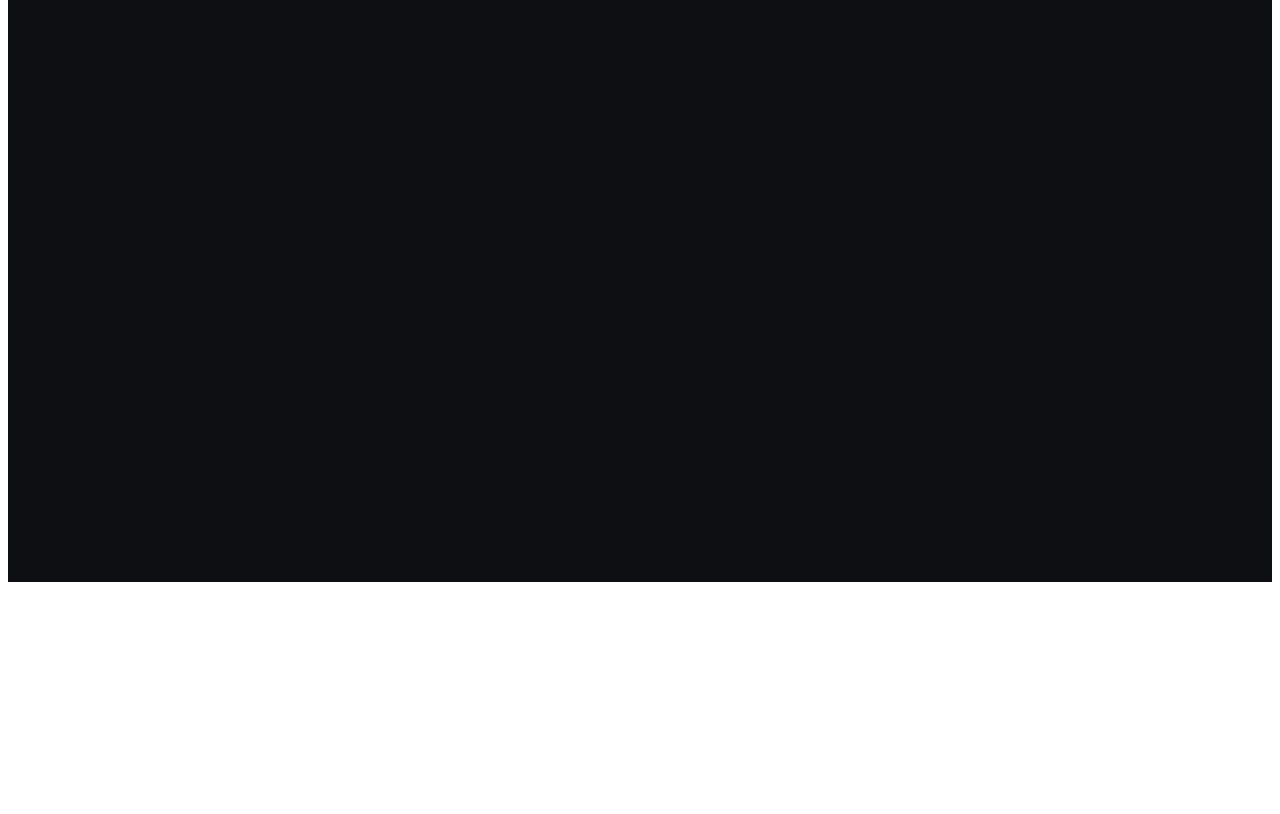
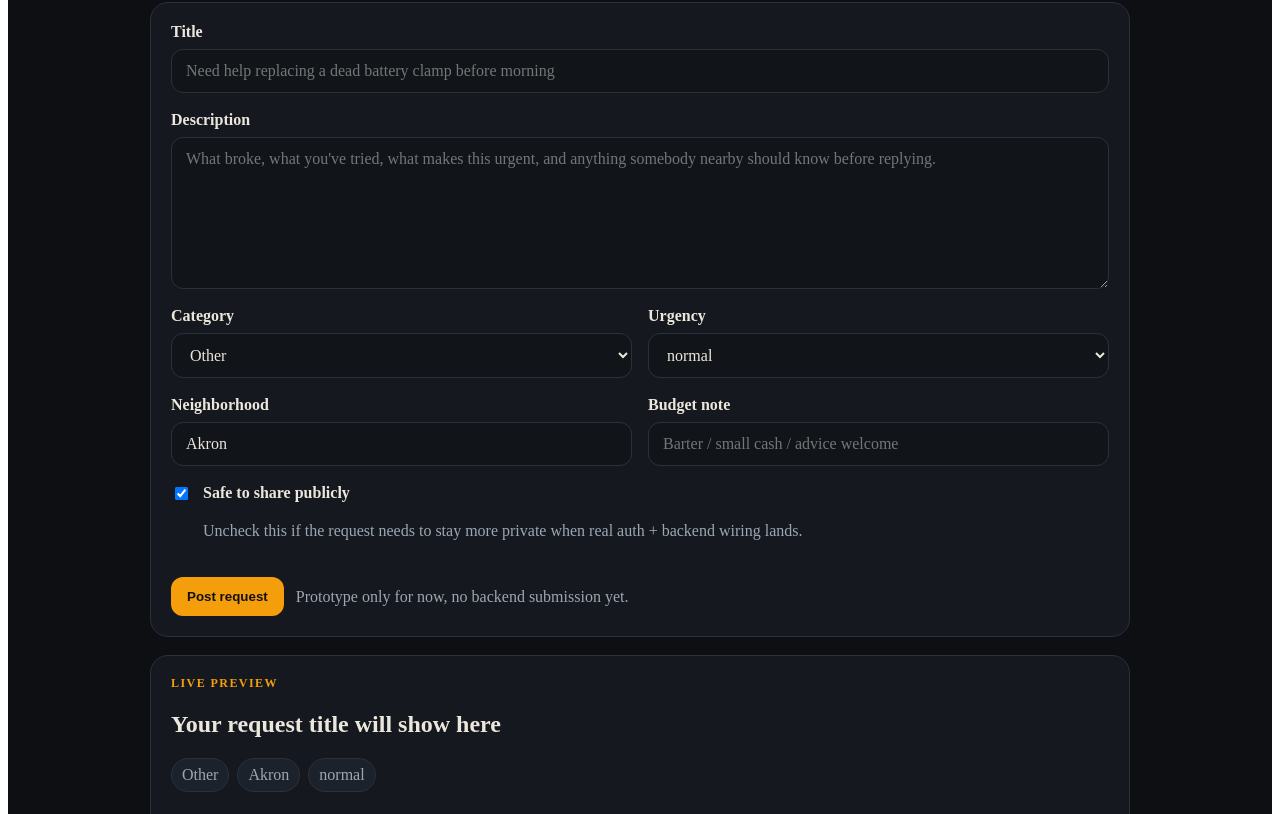
Before and after one commit to kn8-codes/shopfloor, a SvelteKit app in the folder app/: page /new-request in a window 1280 px wide. Before the commit this address had no page. Shown: the part 226-1040 px from the top of the page. Before the commit the page ends 816 px from the top, so only its background shows below. Built offline with nearby package versions, Linux system fonts and the light colour scheme.

Commit message:
Polish ShopFloor new request page

```diff
--- /dev/null
+++ b/app/src/routes/new-request/+page.svelte
@@ -0,0 +1,123 @@
+<script>
+  import { categoryOptions, urgencyOptions } from '$lib/data/sample';
+
+  const defaults = {
+    title: '',
+    description: '',
+    category: 'other',
+    neighborhood: 'Akron',
+    urgency: 'normal',
+    budget_note: '',
+    safe_to_share: true
+  };
+
+  let form = $state({ ...defaults });
+
+  /** @type {Record<string, string>} */
+  const categoryLabels = {
+    car: 'Car',
+    housing: 'Housing',
+    appliance: 'Appliance',
+    paperwork: 'Paperwork',
+    ride_help: 'Ride help',
+    tool_borrow: 'Tool borrow',
+    yard_outdoor: 'Yard / outdoor',
+    kid_family: 'Kid / family',
+    other: 'Other'
+  };
+</script>
+
+<svelte:head>
+  <title>ShopFloor — New request</title>
+</svelte:head>
+
+<div class="page">
+  <div class="header">
+    <div>
+      <div class="eyebrow">New request</div>
+      <h1>Post the real problem.</h1>
+      <p>For MVP, this is the most important action in the whole app. Keep it local, practical, and specific enough that somebody nearby can actually help.</p>
+    </div>
+  </div>
+
+  <form class="card form" onsubmit={(event) => event.preventDefault()}>
+    <label>
+      <span>Title</span>
+      <input bind:value={form.title} maxlength="140" placeholder="Need help replacing a dead battery clamp before morning" />
+    </label>
+
+    <label>
+      <span>Description</span>
+      <textarea
+        bind:value={form.description}
+        rows="7"
+        maxlength="5000"
+        placeholder="What broke, what you've tried, what makes this urgent, and anything somebody nearby should know before replying."
+      ></textarea>
+    </label>
+
+    <div class="two-up">
+      <label>
+        <span>Category</span>
+        <select bind:value={form.category}>
+          {#each categoryOptions as category}
+            <option value={category}>{categoryLabels[category] ?? category}</option>
+          {/each}
+        </select>
+      </label>
+
+      <label>
+        <span>Urgency</span>
+        <select bind:value={form.urgency}>
+          {#each urgencyOptions as urgency}
+            <option value={urgency}>{urgency}</option>
+          {/each}
+        </select>
+      </label>
+    </div>
+
+    <div class="two-up">
+      <label>
+        <span>Neighborhood</span>
+        <input bind:value={form.neighborhood} maxlength="100" placeholder="Kenmore" />
+      </label>
+
+      <label>
+        <span>Budget note</span>
+        <input bind:value={form.budget_note} maxlength="160" placeholder="Barter / small cash / advice welcome" />
+      </label>
+    </div>
+
+    <label class="checkbox-row">
+      <input bind:checked={form.safe_to_share} type="checkbox" />
+      <div>
+        <strong>Safe to share publicly</strong>
+        <p>Uncheck this if the request needs to stay more private when real auth + backend wiring lands.</p>
+      </div>
+    </label>
+
+    <div class="actions">
+      <button type="submit">Post request</button>
+      <span class="note">Prototype only for now, no backend submission yet.</span>
+    </div>
+  </form>
+
+  <section class="card preview">
+    <div class="minihead">Live preview</div>
+    <h2>{form.title || 'Your request title will show here'}</h2>
+    <div class="meta">
+      <span>{categoryLabels[form.category] ?? form.category}</span>
+      <span>{form.neighborhood || 'Neighborhood'}</span>
+      <span class:urgent={form.urgency === 'urgent'}>{form.urgency}</span>
+    </div>
+    <p>{form.description || 'Your description will show here.'}</p>
+    {#if form.budget_note}
+      <p class="budget">Budget note: {form.budget_note}</p>
+    {/if}
+    <p class="visibility">{form.safe_to_share ? 'Marked safe to share publicly' : 'Marked private / more restricted'}</p>
+  </section>
+</div>
+
+<style>
+  .page{max-width:980px;margin:0 auto;padding:24px}.header{margin-bottom:22px}.eyebrow,.minihead{color:#f59e0b;text-transform:uppercase;letter-spacing:.12em;font-size:12px;font-weight:700}h1{margin:10px 0 12px}.card{background:rgba(22,26,32,.94);border:1px solid #2a313d;border-radius:18px;padding:20px}.form{display:grid;gap:18px}.two-up{display:grid;grid-template-columns:1fr 1fr;gap:16px}label{display:grid;gap:8px}label span{color:#ece7dc;font-weight:700}input,textarea,select{width:100%;box-sizing:border-box;background:#11151a;border:1px solid #2a313d;border-radius:12px;padding:12px 14px;color:#ece7dc;font:inherit}textarea{resize:vertical}.checkbox-row{grid-template-columns:auto 1fr;align-items:flex-start;gap:12px}.checkbox-row input{width:auto;margin-top:3px}.checkbox-row p,.note,.budget,.visibility,.page p{color:#9da7b3;line-height:1.6}.actions{display:flex;flex-wrap:wrap;gap:12px;align-items:center}button{background:#f59e0b;color:#111;border:0;border-radius:12px;padding:12px 16px;font-weight:800;cursor:pointer}.preview{margin-top:18px}.meta{display:flex;flex-wrap:wrap;gap:8px;margin:12px 0}.meta span{padding:7px 10px;border-radius:999px;background:#1c222b;border:1px solid #2a313d;color:#9da7b3}.urgent{background:#fbbf24 !important;color:#111 !important;border-color:transparent !important;font-weight:700}@media (max-width:800px){.two-up{grid-template-columns:1fr}}
+</style>
```
